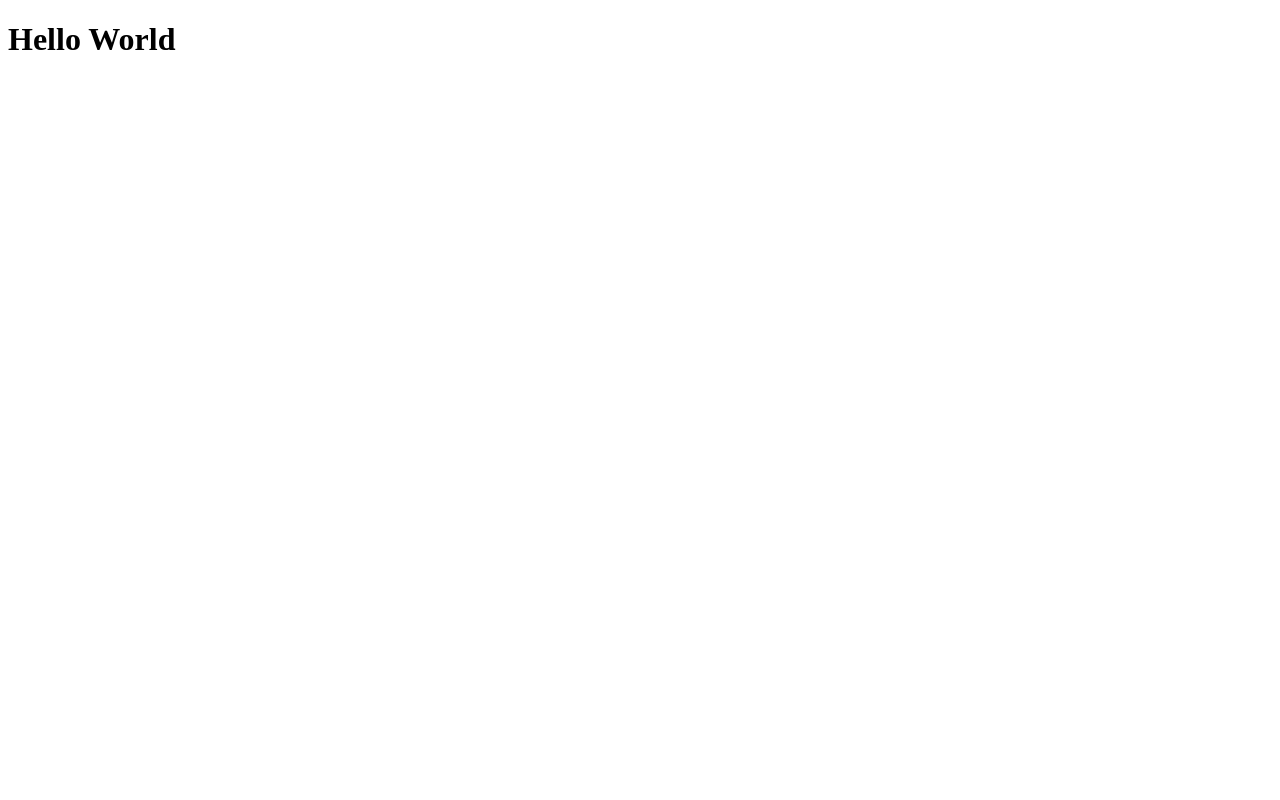
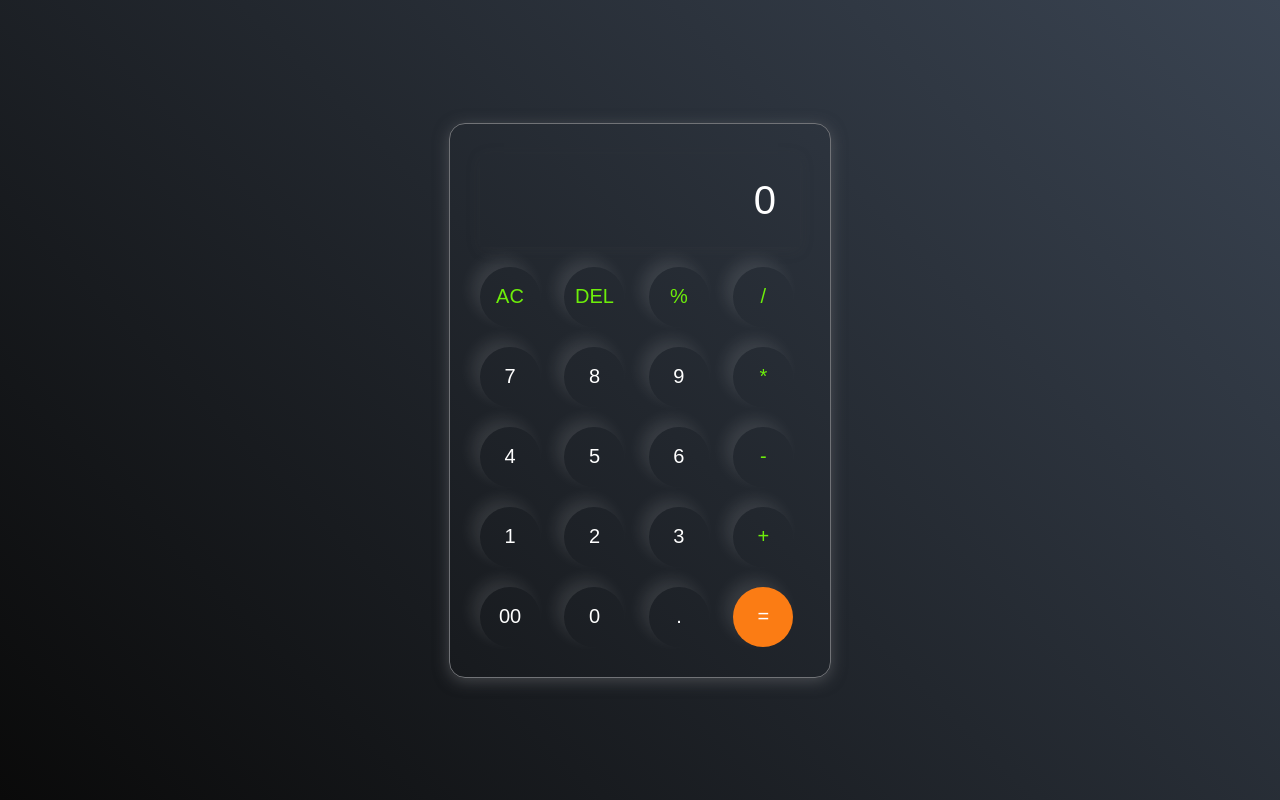
Before and after one commit to shubhamkm5382/HTML-CSS-JavaScript-Projects, a plain HTML site: page calculator/index.html in a window 1280 px wide. Drawn offline with Linux system fonts and the light colour scheme.

Commit message:
now calculator is working

```diff
--- /dev/null
+++ b/calculator/Script.js
@@ -0,0 +1,60 @@
+let input = document.getElementById('inputBox');
+let buttons = document.querySelectorAll('button');
+let string = "";
+
+buttons.forEach(button => {
+  button.addEventListener('click', (e) => {
+    let value = e.target.innerHTML;
+
+    if (value === '=') {
+      try {
+        // Replace "200%10" with "200 * 10 / 100"
+        string = string.replace(/(\d+)%(\d+)/g, '($1 * $2 / 100)');
+        // Replace "10%" with "10 / 100" when used after an operator
+        string = string.replace(/(\d+)%/g, '($1 / 100)');
+
+        // Evaluate the expression
+        string = eval(string);
+        input.value = string;
+      } catch {
+        input.value = "Error";
+        string = "";
+      }
+    } else if (value === 'AC') {
+      string = "";
+      input.value = "0";
+    } else if (value === 'DEL') {
+      string = string.slice(0, -1);
+      input.value = string || "0";
+    } else {
+      string += value;
+      input.value = string;
+    }
+  });
+});
+
+
+// let input = document.getElementById('inputBox');
+// let buttons = document.querySelectorAll('button');
+// let string = "";
+// let arr = Array.from(buttons);
+// arr.forEach(button => {
+//   button.addEventListener('click', (e) => {
+//     if(e.target.innerHTML == '='){
+//       string = eval(string);
+//       input.value = string;
+//     }
+//     else if (e.target.innerHTML == 'AC'){
+//       string = "";
+//       input.value = string;
+//     }
+//     else if(e.target.innerHTML == 'DEL') {
+//       string = string.substring(0, string.length-1);
+//       input.value = string;
+//     }
+//     else{
+//       string += e.target.innerHTML;
+//       input.value = string;
+//     }
+//   })
+// })
--- a/calculator/Style.css
+++ b/calculator/Style.css
@@ -0,0 +1,60 @@
+*{
+  margin: 0;
+  padding: 0;
+  box-sizing: border-box;
+  font-family: sans-serif;
+}
+
+body{
+  width: 100%;
+  height: 100vh;
+  display: flex;
+  justify-content: center;
+  align-items: center;
+  background: linear-gradient(45deg, #0a0a0a, #3a4452);
+}
+
+.calculator{
+  border: 1px solid #717377;
+  padding: 20px;
+  border-radius: 16px;
+  background: transparent;
+  box-shadow: 0px 3px 15px rgba(113, 115, 119, 0.5);
+}
+
+input{
+  width: 320px;
+  border: none;
+  padding: 24px;
+  margin: 10px;
+  background: transparent;
+  box-shadow: 0px 3px 15px rgba(84, 84, 84, 0.1);
+  font-size: 40px;
+  text-align: right;
+  cursor: pointer;
+  color: #ffffff;
+
+}
+
+input::placeholder{
+  color: #ffffff;
+}
+
+button{
+  border: none;
+  width: 60px;
+  height: 60px;
+  margin: 10px;
+  border-radius: 50%;
+  background: transparent;
+  color: #ffffff;
+  font-size: 20px;
+  box-shadow: -8px -8px 15px rgba(255, 255, 255, 0.1);
+  cursor: pointer;
+}
+.equalBtn{
+  background-color: #fb7c14;
+}
+.operator{
+  color: #6dee0a;
+}
--- a/calculator/index.html
+++ b/calculator/index.html
@@ -3,9 +3,44 @@
 <head>
   <meta charset="UTF-8">
   <meta name="viewport" content="width=device-width, initial-scale=1.0">
-  <title>Document</title>
+  <title>CALCULATOR</title>
+  <link rel="stylesheet" href="Style.css">
 </head>
 <body>
-  <h1>Hello World</h1>
+<div class="calculator">
+  <input type="text" placeholder="0" readonly id="inputBox">
+  <div>
+    <button class="operator">AC</button>
+    <button class="operator">DEL</button>
+    <button class="operator">%</button>
+    <button class="operator">/</button>
+  </div>
+  <div>
+    <button>7</button>
+    <button>8</button>
+    <button>9</button>
+    <button class="operator">*</button>
+  </div>
+  <div>
+    <button>4</button>
+    <button>5</button>
+    <button>6</button>
+    <button class="operator">-</button>
+  </div>
+  <div>
+    <button>1</button>
+    <button>2</button>
+    <button>3</button>
+    <button class="operator">+</button>
+  </div>
+  <div>
+    <button>00</button>
+    <button>0</button>
+    <button>.</button>
+    <button class="equalBtn">=</button>
+  </div>
+</div>
+
+<script src="Script.js"></script>
 </body>
 </html>
```
